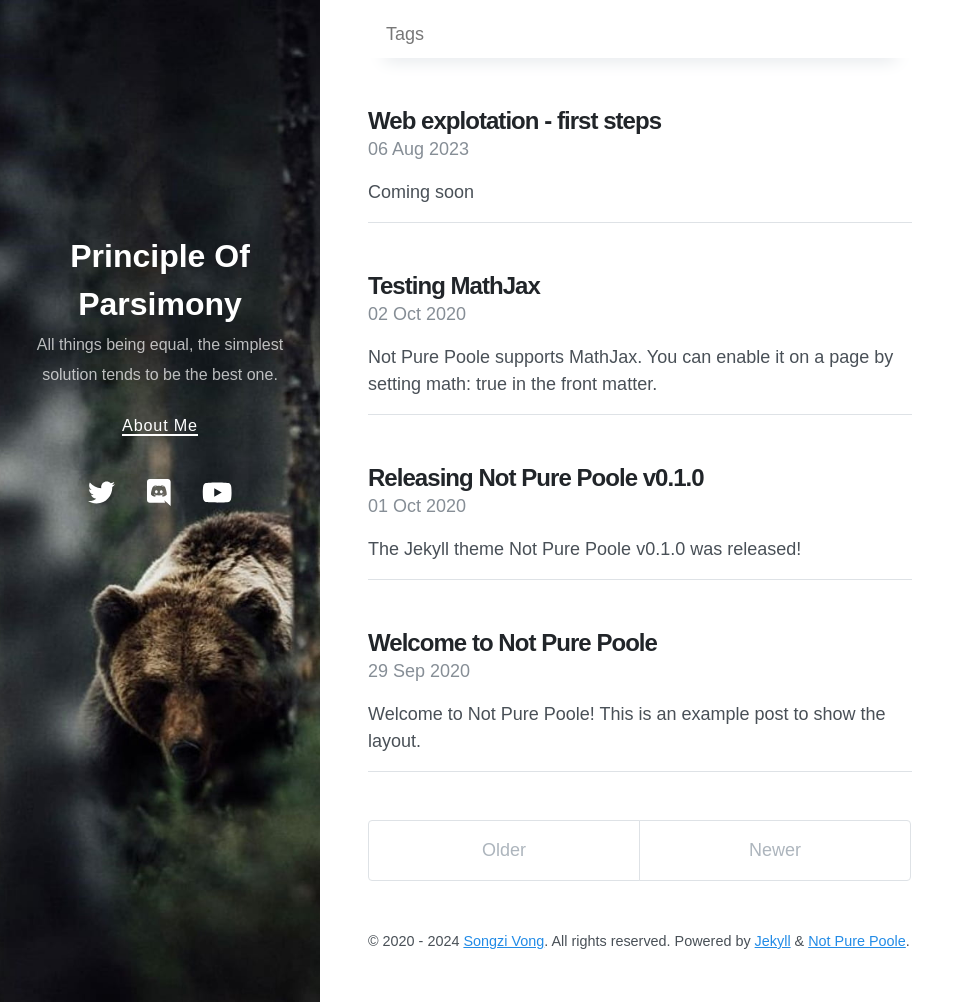
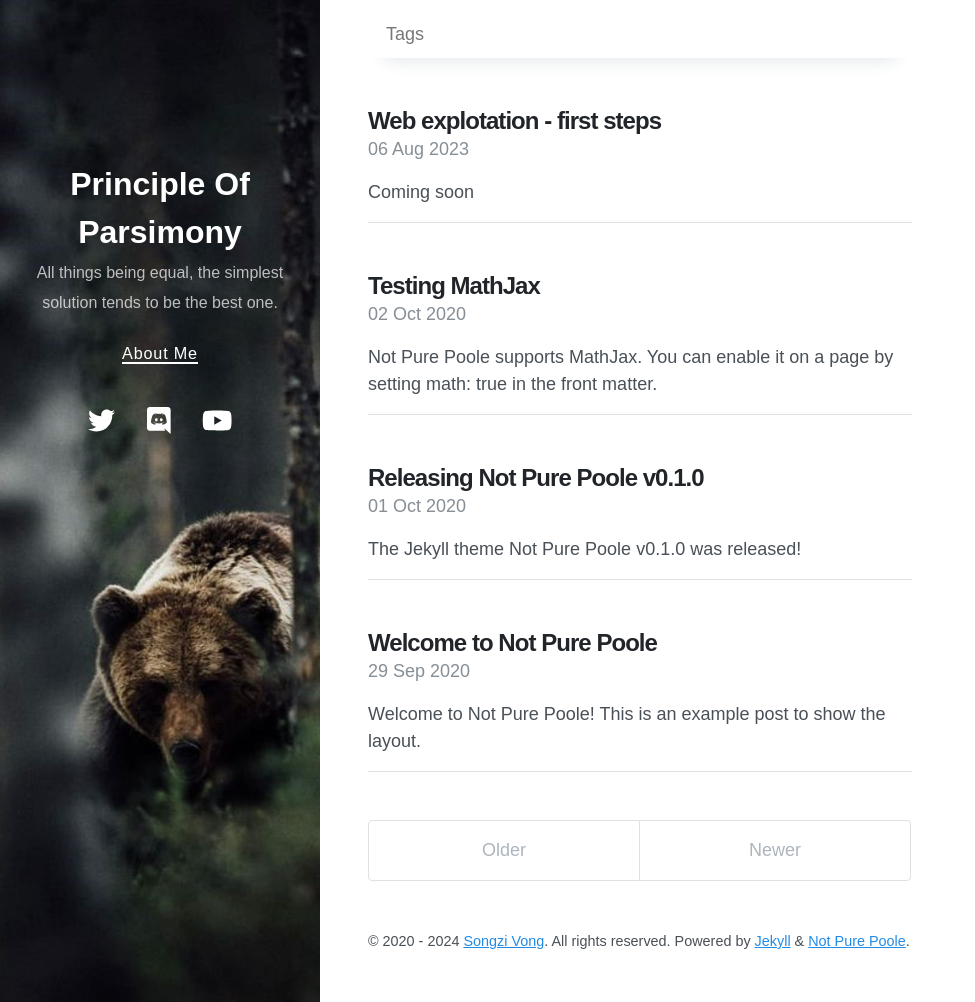
Before and after one commit to InfoSecGopNik/CTF, a Jekyll site: the page built from index.html, in a window 1280 px wide and 1002 px high. Shown: the whole window, without its empty margins (0-975 px from the left). Built offline with Jekyll 4.4.1, drawn with Linux system fonts in a browser that asks for light colours; nearby versions of some CDN libraries; the list of posts is cut into pages by our own code.

Commit message:
Update _sidebar.scss

```diff
--- a/_sass/_sidebar.scss
+++ b/_sass/_sidebar.scss
@@ -4,7 +4,7 @@
 
 .masthead {
   text-align: center;
-  margin: 75% auto auto;
+  margin: 50% auto auto;
   width: 100%;
 
   a {
```
